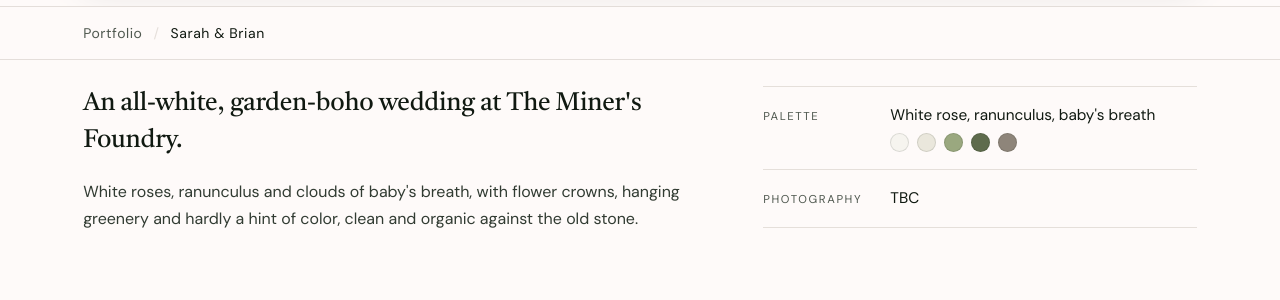
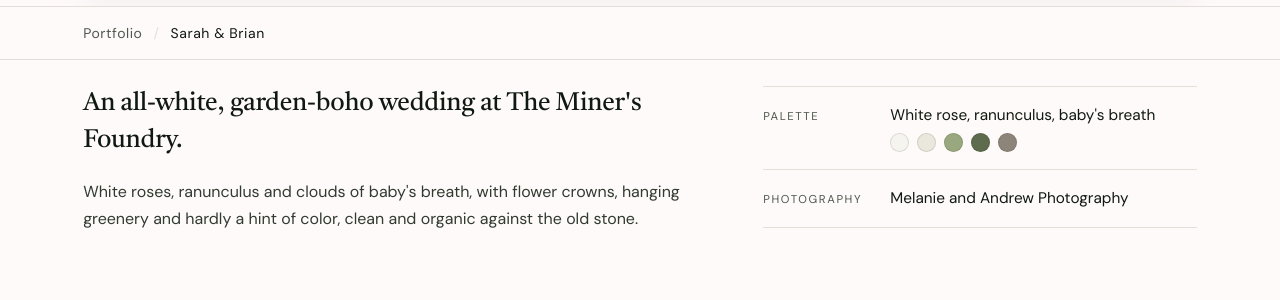
Before and after one commit to jshplhm/goldenflowers, a Jekyll site: the page built from portfolio/sarah-brian/index.md, in a window 1280 px wide and 900 px high, scrolled down 907 px, cut to the strip 72-431 px from the top of the window. Shown: the top 300 px of the strip. Built offline with Jekyll 4.4.1, drawn with Linux system fonts in a browser that asks for light colours.

Commit message:
Update site copy in _data/credits.yml via inline editor

```diff
--- a/_data/credits.yml
+++ b/_data/credits.yml
@@ -242,7 +242,7 @@ hannah-dillon:
     url: ""
 
 sarah-brian:
-  photography: { name: "TBC", url: "" }
+  photography: { name: "Melanie and Andrew Photography", url: "" }
   planning: { name: "", url: "" }
   venue: { name: "The Miner's Foundry", url: "" }
   catering: { name: "", url: "" }
```
